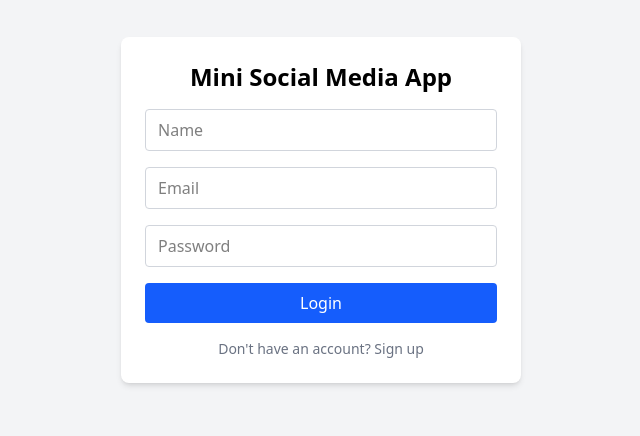
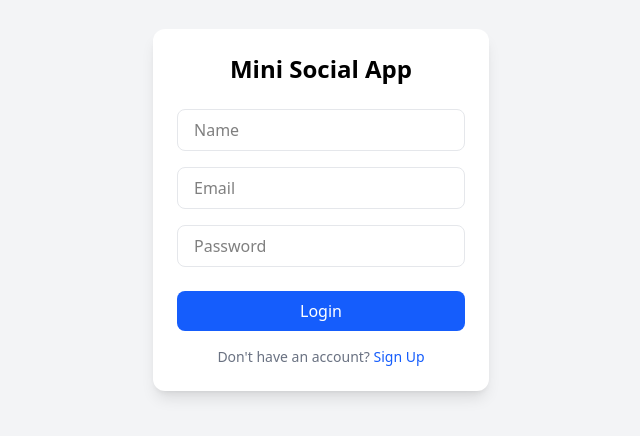
Before and after one commit to farhannawazofficial/smit-hackathon, a website: page index.html in a window 1280 px wide. Shown: the part 190-626 px from the top of the page, without its empty margins (319-959 px from the left). Drawn offline with Linux system fonts and the light colour scheme.

Commit message:
new added

```diff
--- a/index.html
+++ b/index.html
@@ -8,16 +8,16 @@
 </head>
 <body>
     <main class="min-h-screen bg-gray-100 flex items-center justify-center">
-        <div class="w-full max-w-md p-6">
-            <div class="bg-white shadow-md rounded-lg p-6">
-                <h1 class="text-2xl font-bold text-center mb-4">Mini Social Media App</h1>
+        <div class="w-full max-w-sm p-6">
+            <div class="bg-white shadow-lg rounded-xl p-6">
+                <h1 class="text-2xl font-semibold text-center mb-6">Mini Social App</h1>
                 <form class="space-y-4">
-                    <input type="text" placeholder="Name" class="w-full px-3 py-2 border border-gray-300 rounded" />
-                    <input type="email" placeholder="Email" class="w-full px-3 py-2 border border-gray-300 rounded" />
-                    <input type="password" placeholder="Password" class="w-full px-3 py-2 border border-gray-300 rounded" />
-                    <button type="submit" class="w-full bg-blue-600 text-white px-3 py-2 rounded">Login</button>
+                    <input name="name" type="text" placeholder="Name" class="w-full px-4 py-2 border border-gray-200 rounded-lg focus:outline-none focus:ring-2 focus:ring-blue-200" />
+                    <input name="email" type="email" placeholder="Email" class="w-full px-4 py-2 border border-gray-200 rounded-lg focus:outline-none focus:ring-2 focus:ring-blue-200" />
+                    <input name="password" type="password" placeholder="Password" class="w-full px-4 py-2 border border-gray-200 rounded-lg focus:outline-none focus:ring-2 focus:ring-blue-200" />
+                    <button type="submit" class="w-full mt-2 bg-blue-600 hover:bg-blue-700 text-white font-medium px-4 py-2 rounded-lg">Login</button>
                 </form>
-                <p class="text-center text-sm text-gray-500 mt-4">Don't have an account? Sign up</p>
+                <p class="text-center text-sm text-gray-500 mt-4">Don't have an account? <a href="#" class="text-blue-600">Sign Up</a></p>
             </div>
         </div>
     </main>
--- a/scripts/app.js
+++ b/scripts/app.js
@@ -1,13 +1 @@
-// Minimal DOM logic placeholder for `scripts/app.js`
-// Put your interactive code here.
-
-document.addEventListener('DOMContentLoaded', () => {
-  const toggles = document.querySelectorAll('[data-toggle]');
-  toggles.forEach(btn => {
-    btn.addEventListener('click', () => {
-      const targetSel = btn.dataset.toggle;
-      const target = document.querySelector(targetSel);
-      if (target) target.classList.toggle('hidden');
-    });
-  });
-});
+console.log("App loaded");
```
Also changed, not shown: feed.html (+3 -8 lines), public/style.css, src/output.css.
